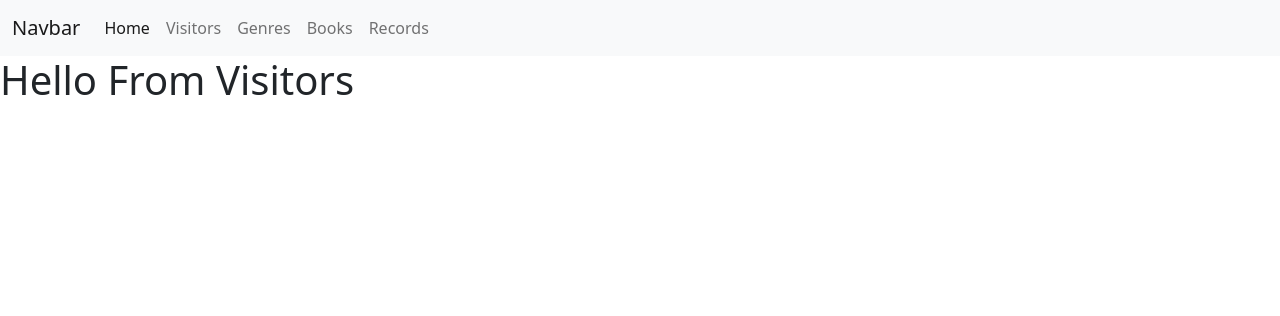
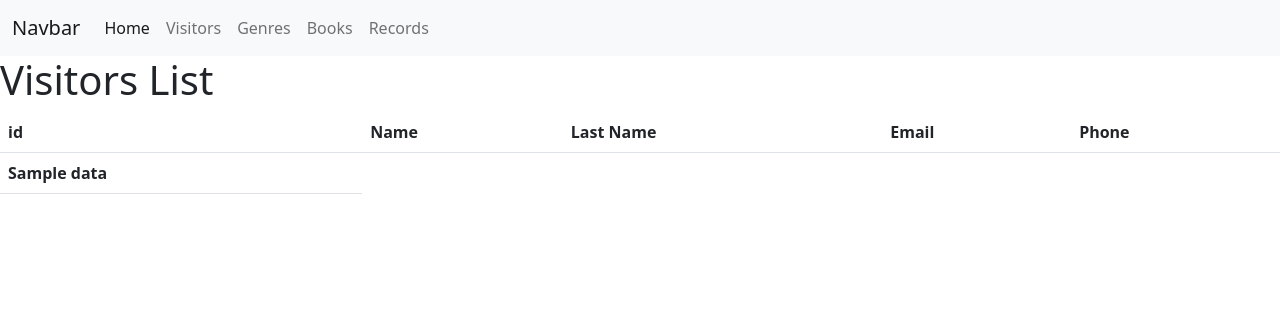
Before and after one commit to YuraKrulik/test-assignment, a PHP site: template views/visitors.php in a window 1280 px wide. Shown: the top 316 px of the page. Run offline with PHP 8.4, Linux system fonts and the light colour scheme; the template is opened without the code that fills it: most values are stand-ins (such as "Sample title", 1, 10 or a date in 2020); lists and menus that the app fills with data are empty.

Commit message:
added connection to the database, ability to fetch full table data in model, updated visitors view to show visitors

```diff
--- a/composer.json
+++ b/composer.json
@@ -12,6 +12,7 @@
         }
     ],
     "require": {
-        "bramus/router": "~1.6"
+        "bramus/router": "~1.6",
+        "vlucas/phpdotenv": "^5.5"
     }
 }
--- a/controllers/GenresController.php
+++ b/controllers/GenresController.php
@@ -5,6 +5,7 @@ namespace app\controllers;
 
 
 use app\core\Controller;
+use app\core\Database;
 
 class GenresController extends Controller
 {
--- a/controllers/VisitorsController.php
+++ b/controllers/VisitorsController.php
@@ -3,11 +3,14 @@
 namespace app\controllers;
 
 use app\core\Controller;
+use app\models\VisitorModel;
 
 class VisitorsController extends Controller
 {
     public function showVisitors()
     {
-        $this->render('main', 'visitors');
+        $visitors_model = new VisitorModel;
+        $visitors_data = $visitors_model->getAll();
+        $this->render('main', 'visitors', $visitors_data);
     }
 }
--- a/core/Controller.php
+++ b/core/Controller.php
@@ -4,7 +4,7 @@
 namespace app\core;
 
 
- class Controller
+abstract class Controller
 {
     /**
      * Renders view inside layout
--- a/public/index.php
+++ b/public/index.php
@@ -1,7 +1,9 @@
 <?php
 require_once __DIR__.'../../vendor/autoload.php';
 $router = new \Bramus\Router\Router();
-
+$dotenv = Dotenv\Dotenv::createImmutable(__DIR__.'../../');
+$dotenv->load();
+$database = new \app\core\Database($_ENV['DB_DSN'], $_ENV['DB_USER'], $_ENV['DB_PASSWORD']);
 $router->get('/', function () {
     echo 'Home';
 });
--- a/views/visitors.php
+++ b/views/visitors.php
@@ -1 +1,21 @@
-<h1>Hello From Visitors</h1>
+<h1>Visitors List</h1>
+<table class="table">
+  <thead>
+  <tr>
+    <th scope="col">id</th>
+    <th scope="col">Name</th>
+    <th scope="col">Last Name</th>
+    <th scope="col">Email</th>
+    <th scope="col">Phone</th>
+  </tr>
+  </thead>
+  <tbody>
+    <?php foreach($data as $arr): ?>
+    <tr>
+        <?php foreach($arr as $key=>$value): ?>
+          <th scope="row"><?php echo $value ?></th>
+        <?php endforeach; ?>
+    </tr>
+    <?php endforeach; ?>
+  </tbody>
+</table>
```
Also changed, not shown: core/Database.php (added, +16 -0 lines), core/Model.php (+19 -0 lines), models/VisitorModel.php (added, +10 -0 lines), 3 other files.
